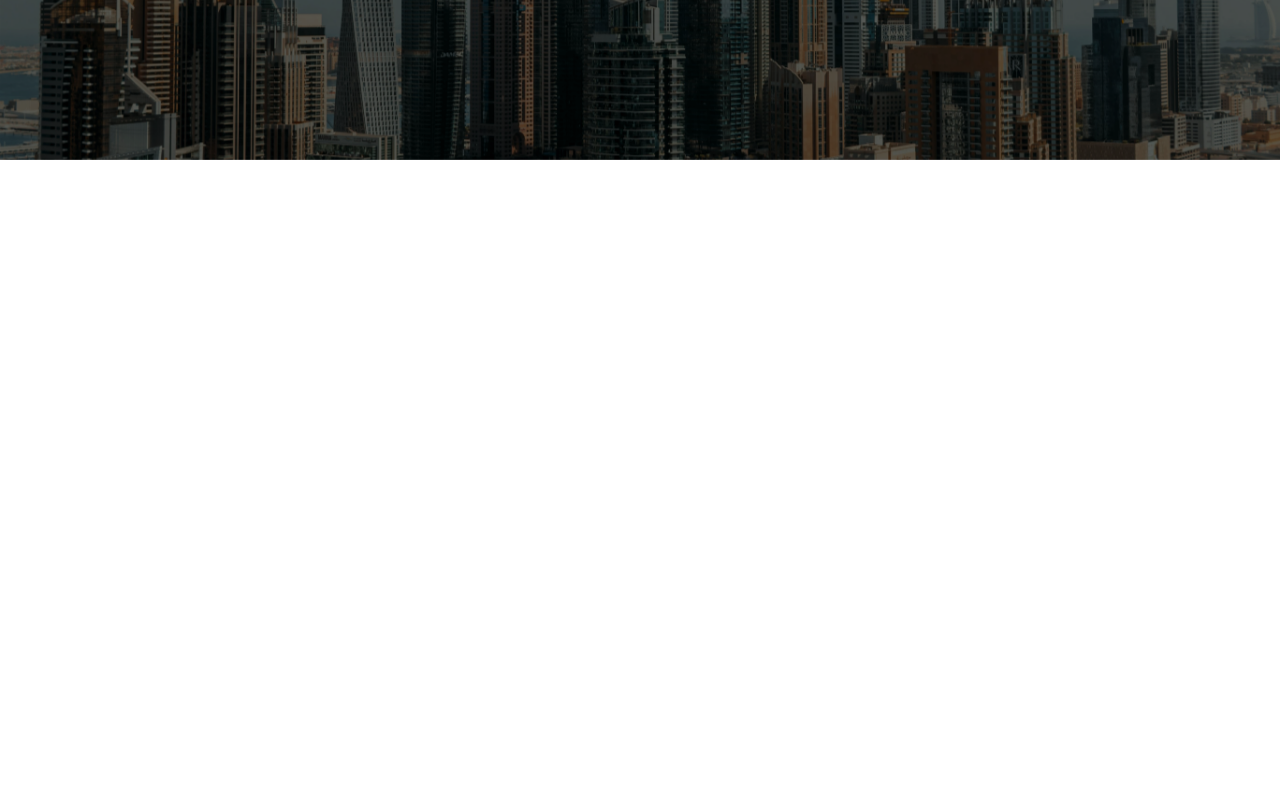
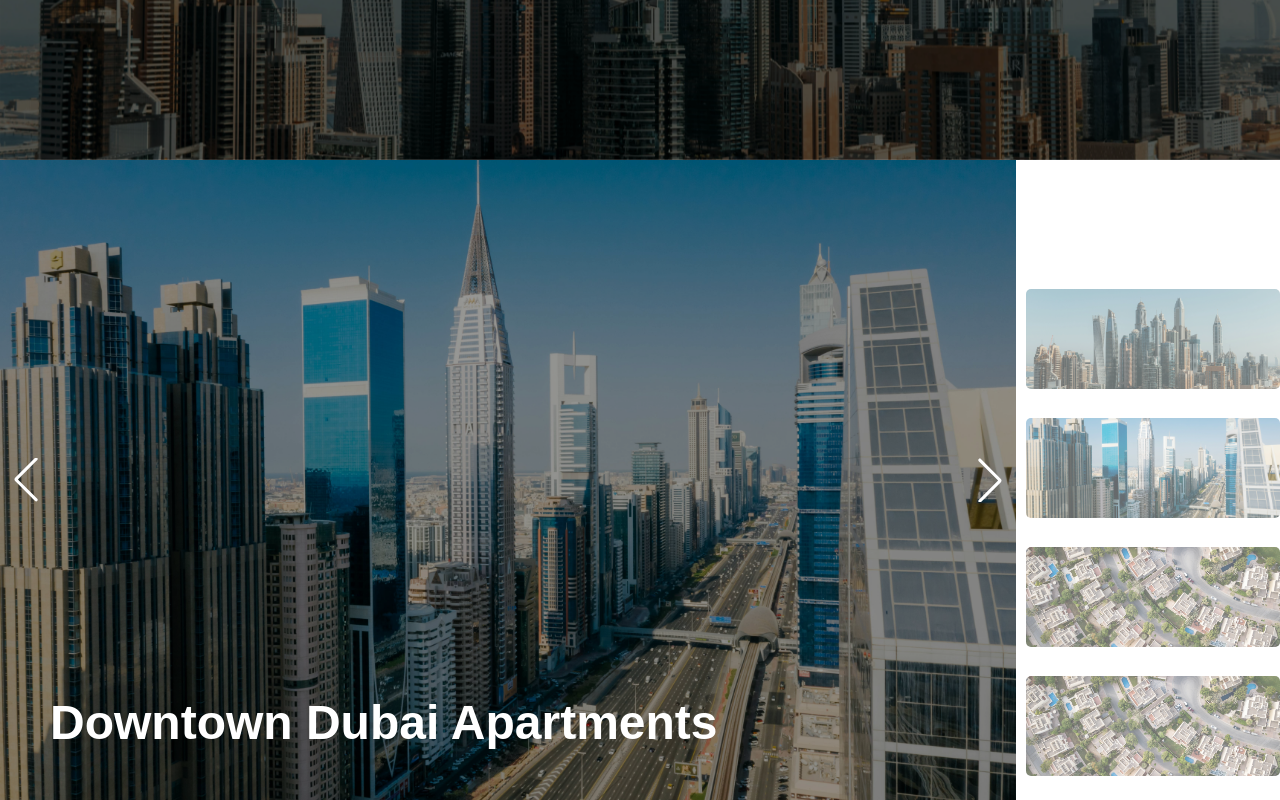
Before and after one commit to Hawinf/SCHNEIDER-Real-Estate, a Next.js app: page / in a window 1280 px wide. Shown: the part 340-1140 px from the top of the page. Before the commit the page ends 800 px from the top, so only its background shows below. Built offline with nearby package versions, Linux system fonts and the light colour scheme.

Commit message:
adding slider section

```diff
--- a/package.json
+++ b/package.json
@@ -13,6 +13,7 @@
     "gsap": "^3.13.0",
     "next": "16.0.1",
     "react": "19.2.0",
-    "react-dom": "19.2.0"
+    "react-dom": "19.2.0",
+    "swiper": "^12.0.3"
   }
 }
--- a/src/app/page.js
+++ b/src/app/page.js
@@ -7,12 +7,14 @@
 import { useGSAP } from "@gsap/react";
 import Menu from "@/components/menu/Menu";
 import Header from "@/components/header/Header";
+import Slider from "@/components/slider/Slider";
 
 export default function Home() {
   return (
     <main>
       <Menu />
       <Header />
+      <Slider />
     </main>
   );
 }
--- /dev/null
+++ b/src/components/slider/Slider.js
@@ -0,0 +1,95 @@
+"use client";
+import React, { useEffect, useRef } from "react";
+import { Swiper, SwiperSlide } from "swiper/react";
+import { Navigation, Controller, Autoplay } from "swiper/modules";
+import Image from "next/image";
+import "swiper/css";
+import "swiper/css/navigation";
+import "./slider.css";
+
+export default function Slider() {
+  const mainSwiperRef = useRef(null);
+  const navSwiperRef = useRef(null);
+
+  useEffect(() => {
+    if (mainSwiperRef.current && navSwiperRef.current) {
+      mainSwiperRef.current.controller.control = navSwiperRef.current;
+      navSwiperRef.current.controller.control = mainSwiperRef.current;
+    }
+  }, []);
+
+  const slides = [
+    { id: 1, img: "/header1.jpg", title: "Luxury Villas in Palm Jumeirah" },
+    { id: 2, img: "/header2.jpg", title: "Downtown Dubai Apartments" },
+    { id: 3, img: "/header3.jpg", title: "Exclusive Dubai Marina Homes" },
+    { id: 4, img: "/header4.jpg", title: "Modern Business Bay Offices" },
+    { id: 5, img: "/header2.jpg", title: "Elegant Townhouses in JVC" },
+  ];
+
+  return (
+    <div className="sliderWrapper">
+      {/* Main Slider */}
+      <Swiper
+        onSwiper={(swiper) => (mainSwiperRef.current = swiper)}
+        modules={[Navigation, Controller, Autoplay]}
+        loop={true}
+        speed={1000}
+        autoplay={{ delay: 3000, disableOnInteraction: false }}
+        navigation={{
+          nextEl: ".swiper-button-next",
+          prevEl: ".swiper-button-prev",
+        }}
+        className="main-slider"
+        watchSlidesProgress
+        grabCursor
+      >
+        {slides.map((slide) => (
+          <SwiperSlide key={slide.id}>
+            <div className="slideBg">
+              <Image
+                src={slide.img}
+                alt={slide.title}
+                fill
+                className="slideImage"
+                priority
+              />
+              <div className="caption">
+                <h2>{slide.title}</h2>
+              </div>
+            </div>
+          </SwiperSlide>
+        ))}
+
+        <div className="swiper-button-next"></div>
+        <div className="swiper-button-prev"></div>
+      </Swiper>
+
+      {/* Navigation Slider */}
+      <Swiper
+        onSwiper={(swiper) => (navSwiperRef.current = swiper)}
+        modules={[Controller]}
+        loop={true}
+        slidesPerView={5}
+        centeredSlides={true}
+        direction="vertical"
+        spaceBetween={5}
+        slideToClickedSlide
+        className="nav-slider"
+      >
+        {slides.map((slide) => (
+          <SwiperSlide key={slide.id}>
+            <div className="navThumb">
+              <Image
+                src={slide.img}
+                alt={slide.title}
+                width={100}
+                height={100}
+                className="navImage"
+              />
+            </div>
+          </SwiperSlide>
+        ))}
+      </Swiper>
+    </div>
+  );
+}
--- /dev/null
+++ b/src/components/slider/slider.css
@@ -0,0 +1,64 @@
+.sliderWrapper {
+    position: relative;
+    display: flex;
+    gap: 10px;
+  }
+
+  .main-slider {
+    width: 80%;
+    height: 80vh;
+    position: relative;
+    overflow: hidden;
+  }
+
+  .slideBg {
+    position: relative;
+    width: 100%;
+    height: 100%;
+  }
+
+  .slideImage {
+    object-fit: cover;
+    filter: brightness(0.6); /* makes image darker */
+    transition: transform 0.6s ease-in-out;
+  }
+
+  .caption {
+    position: absolute;
+    bottom: 50px;
+    left: 50px;
+    color: white;
+    font-size: 2rem;
+    opacity: 0;
+    transition: opacity 0.6s ease;
+  }
+
+  .swiper-slide-active .caption {
+    opacity: 1;
+  }
+
+  .nav-slider {
+    width: 20%;
+    height: 80vh;
+    overflow: hidden;
+  }
+
+  .navThumb {
+    opacity: 0.6;
+    transition: opacity 0.3s ease;
+  }
+
+  .swiper-slide-thumb-active .navThumb {
+    opacity: 1;
+  }
+
+  .navImage {
+    object-fit: cover;
+    border-radius: 5px;
+    width: 100%;
+  }
+
+  .swiper-button-next,
+  .swiper-button-prev {
+    color: white;
+  }
```
Also changed, not shown: 1 other file (tests, documents, lock files or other folders).
